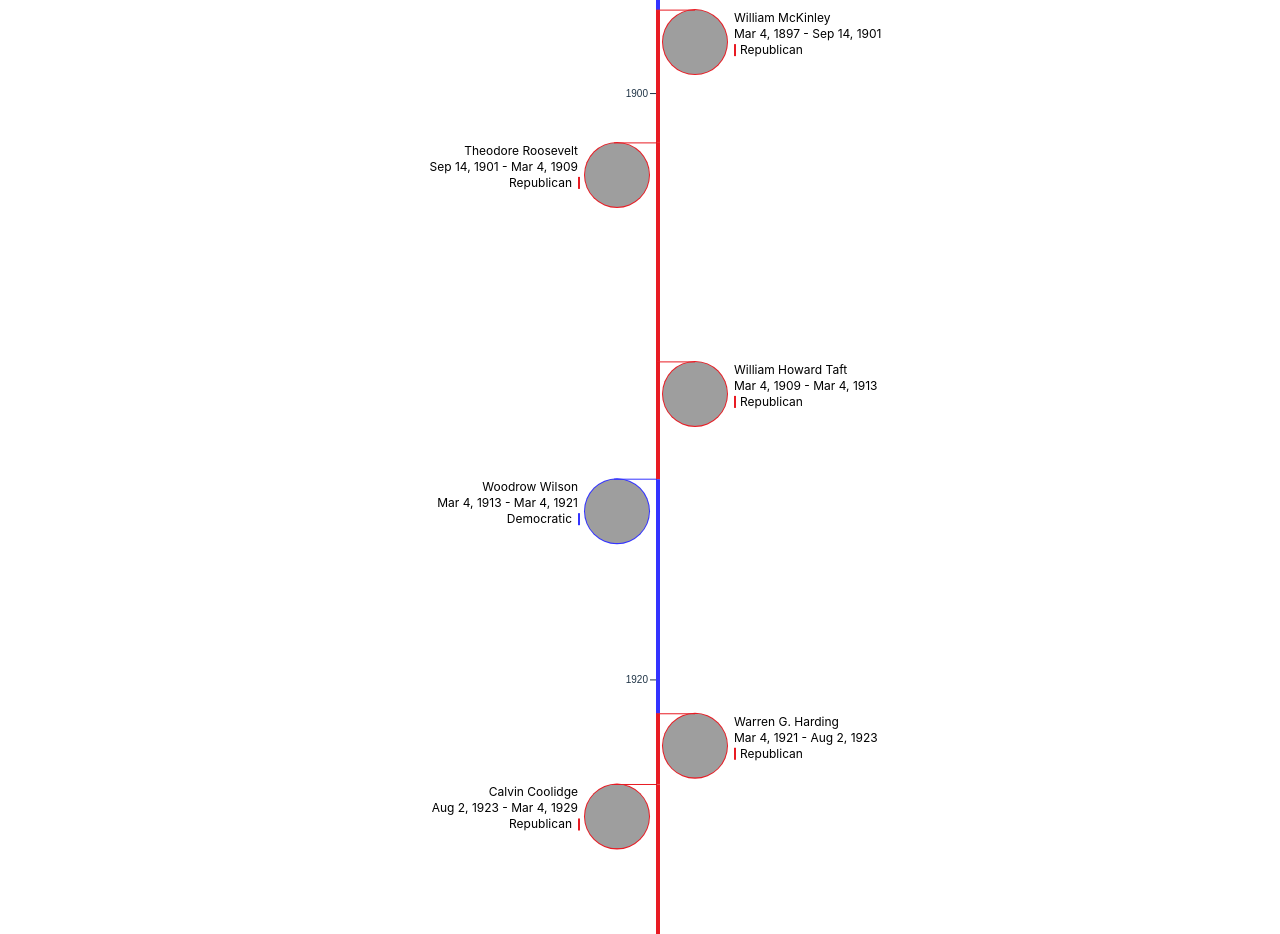
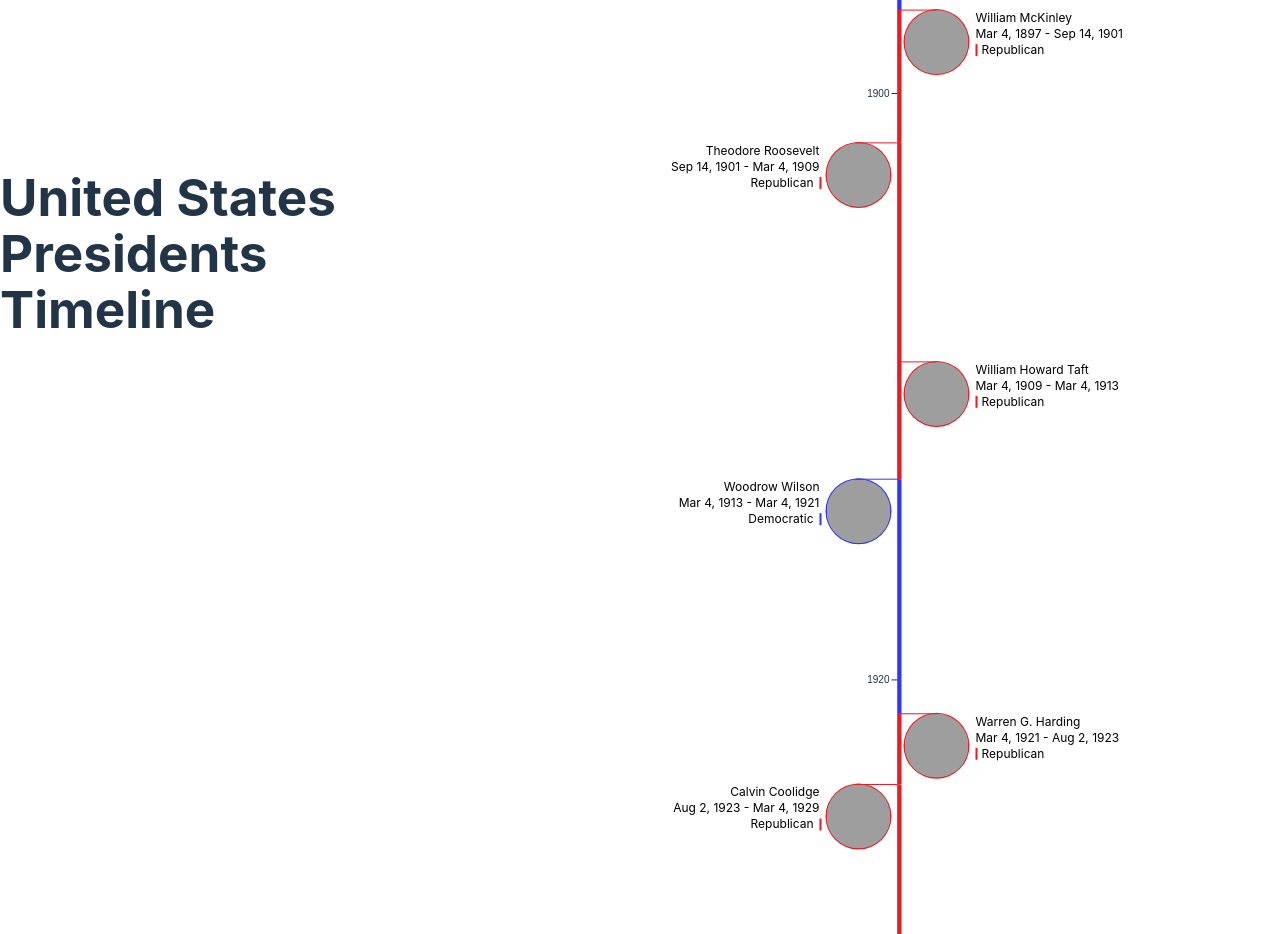
Before and after one commit to mattbatman/us-presidents-timeline, a website built with Vite: page index.html in a window 1280 px wide. Shown: the part 3200-4134 px from the top of the page. Built offline with nearby package versions, Linux system fonts and the light colour scheme; grey boxes are pictures that could not be loaded.

Commit message:
Add chart title

```diff
--- a/index.html
+++ b/index.html
@@ -7,6 +7,9 @@
     <title>American Presidents Timeline</title>
   </head>
   <body>
+    <div class="title-container">
+      <h1>United States Presidents Timeline</h1>
+    </div>
     <div id="timeline"></div>
     <div id="app"></div>
     <script type="module" src="/src/main.ts"></script>
```
